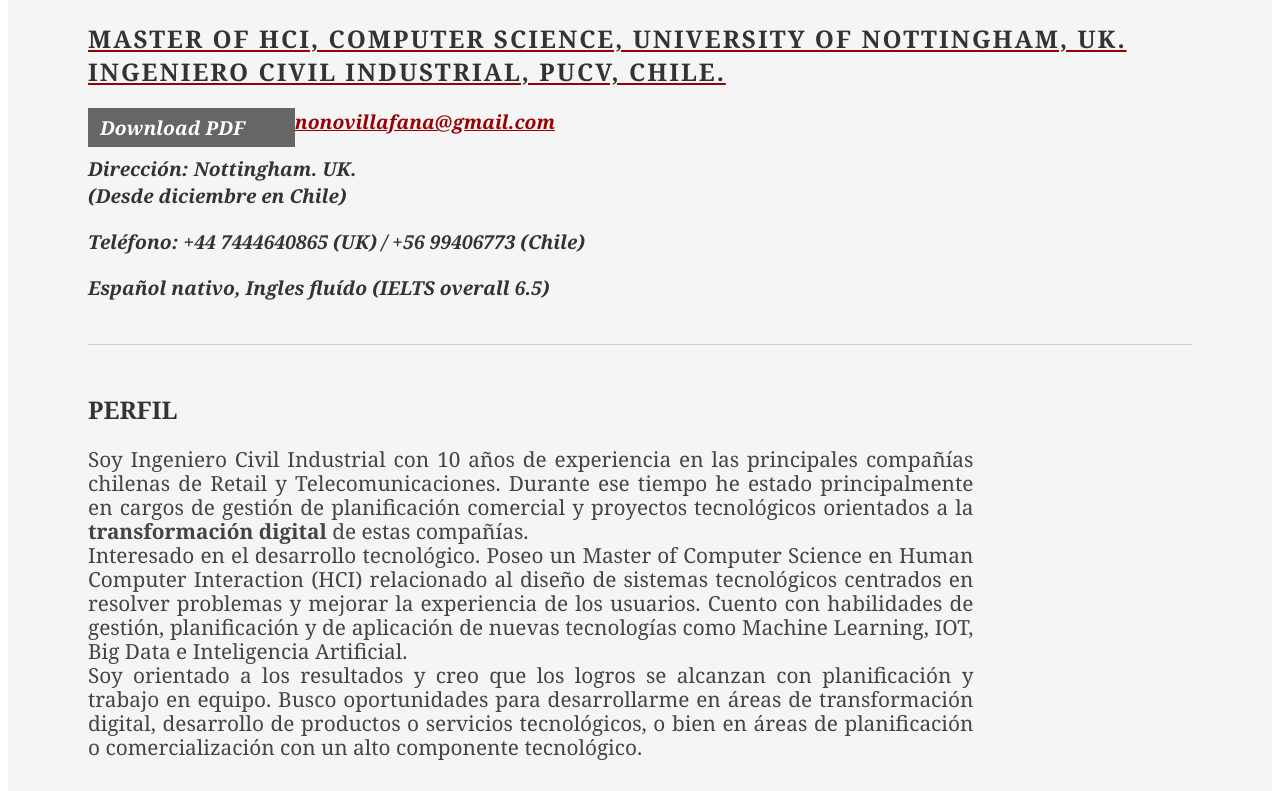
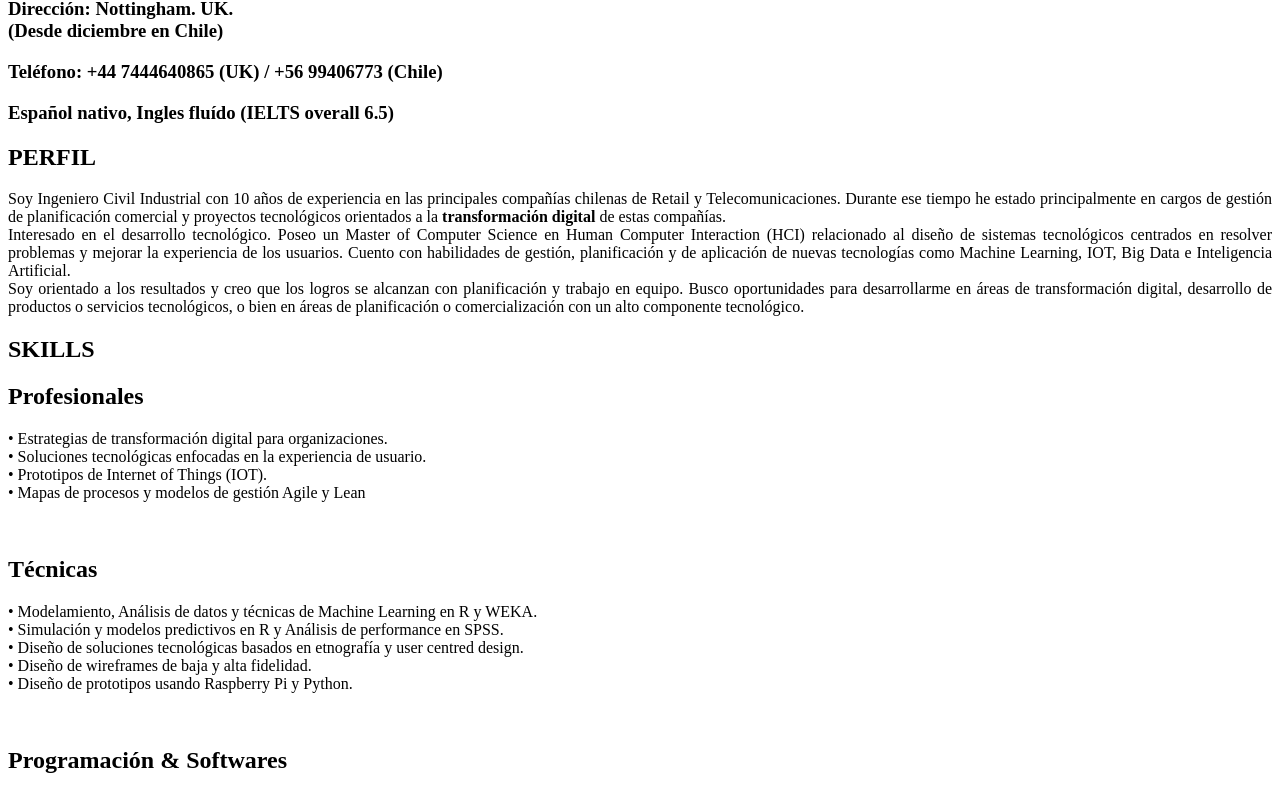
Before and after one commit to nonovillafana/cv, a plain HTML site: page cv_avp_spanish.html in a window 1280 px wide. Shown: the part 295-1086 px from the top of the page. Drawn offline with Linux system fonts and the light colour scheme; a small style sheet from the web is missing.

Commit message:
Update cv_avp_spanish.html

```diff
--- a/cv_avp_spanish.html
+++ b/cv_avp_spanish.html
@@ -9,7 +9,7 @@
 	<meta name="description" content="" />
 
 	<link rel="stylesheet" type="text/css" href="http://yui.yahooapis.com/2.7.0/build/reset-fonts-grids/reset-fonts-grids.css" media="all" />
-	<link rel="stylesheet" type="text/css" href="css/resume.css" media="all" />
+
 
 </head>
 <body>
```
